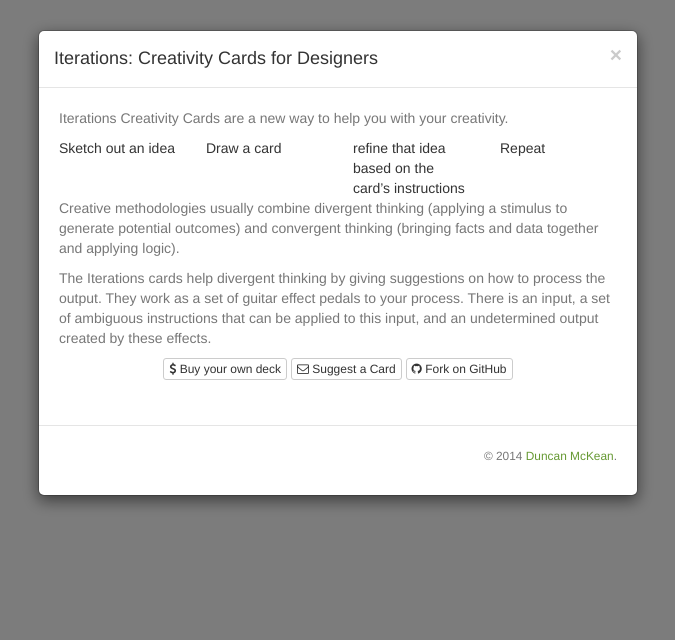
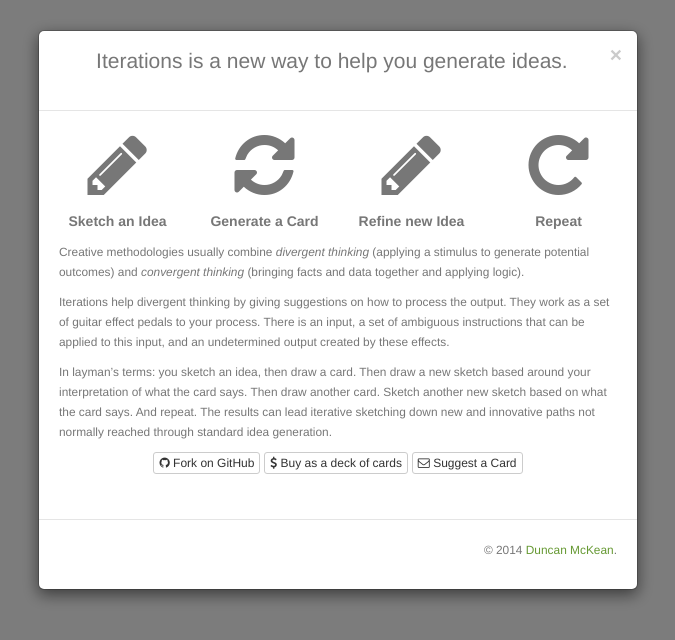
Before and after one commit to sprkwd/iterations, a plain HTML site: page index.html in a window 1280 px wide. Both pictures are taken after a click on the link 816 px from the left and 168 px from the top of the page. Shown: the whole page, without its empty margins (302-977 px from the left). Drawn offline with nearby package versions, Linux system fonts and the light colour scheme.

Commit message:
Styling modal instructions
It's as complete as I want it. Time to test on more humans.

```diff
--- a/index.html
+++ b/index.html
@@ -64,23 +64,22 @@
     <div class="modal-content">
       <div class="modal-header">
         <button type="button" class="close" data-dismiss="modal" aria-hidden="true">&times;</button>
-        <h4 class="modal-title" id="myModalLabel">Iterations: Creativity Cards for Designers</h4>
+        <p class="lead text-center">Iterations is a new way to help you generate ideas.</p>
       </div>
       <div class="modal-body">
 
-          <p>Iterations Creativity Cards are a new way to help you with your creativity.</p>
-
-          <div class="row">
-<div class="col-md-3">Sketch out an idea</div>
-              <div class="col-md-3">Draw a card</div>
-              <div class="col-md-3">refine that idea based on the card’s instructions</div>
-              <div class="col-md-3">Repeat</div>
-              </div>
+<div class="row">
+<div class="col-md-3"><p class="text-center"><strong><i class="fa fa-pencil fa-5x"></i></strong></p><p class="text-center"><strong>Sketch an Idea</strong></p></div>
+<div class="col-md-3"><p class="text-center"><strong><i class="fa fa-refresh fa-5x"></i></strong></p><p class="text-center"><strong>Generate a Card</strong></p></div>
+<div class="col-md-3"><p class="text-center"><strong><i class="fa fa-pencil fa-5x"></i></strong></p><p class="text-center"><strong>Refine new Idea</strong></p></div>
+<div class="col-md-3"><p class="text-center"><strong><i class="fa fa-repeat fa-5x"></i></strong></p><p class="text-center"><strong>Repeat</strong></p></div>
+</div>
 
 
-    <p>Creative methodologies usually combine divergent thinking (applying a stimulus to generate potential outcomes) and convergent thinking (bringing facts and data together and applying logic).</p>
-    <p>The Iterations cards help divergent thinking by giving suggestions on how to process the output. They work as a set of guitar effect pedals to your process. There is an input, a set of ambiguous instructions that can be applied to this input, and an undetermined output created by these effects.</p>
-          <p style="text-align: center;"><a href="http://shop.sparkwoodand21.com/product/creativity-cards/" role="button" class="btn btn-default btn-xs" ><i class="fa fa-usd"></i> Buy your own deck</a> <a href="mailto:info@sparkwoodand21.com?subject=SuggestACard" role="button" class="btn btn-default btn-xs" ><i class="fa fa-envelope-o"></i> Suggest a Card</a> <a href="https://github.com/dncnmckn/iterations" role="button" class="btn btn-default btn-xs" ><i class="fa fa-github"></i> Fork on GitHub</a></p>
+    <p><small>Creative methodologies usually combine <em>divergent thinking</em> (applying a stimulus to generate potential outcomes) and <em>convergent thinking</em> (bringing facts and data together and applying logic).</small></p>
+    <p><small>Iterations help divergent thinking by giving suggestions on how to process the output. They work as a set of guitar effect pedals to your process. There is an input, a set of ambiguous instructions that can be applied to this input, and an undetermined output created by these effects.</small></p>
+          <p><small>In layman’s terms: you sketch an idea, then draw a card. Then draw a new sketch based around your interpretation of what the card says. Then draw another card. Sketch another new sketch based on what the card says. And repeat. The results can lead iterative sketching down new and innovative paths not normally reached through standard idea generation.</small></p>
+          <p style="text-align: center;"><a href="https://github.com/dncnmckn/iterations" role="button" class="btn btn-default btn-xs" ><i class="fa fa-github"></i> Fork on GitHub</a> <a href="http://shop.sparkwoodand21.com/product/creativity-cards/" role="button" class="btn btn-default btn-xs" ><i class="fa fa-usd"></i> Buy as a deck of cards</a> <a href="mailto:info@sparkwoodand21.com?subject=SuggestACard" role="button" class="btn btn-default btn-xs" ><i class="fa fa-envelope-o"></i> Suggest a Card</a></p>
       </div>
       <div class="modal-footer">
         <p><small>&copy; 2014 <a href="http://duncanmckean.com">Duncan McKean</a>.</small></p>
@@ -96,7 +95,7 @@
 <div class="col-md-3"></div>
 
 <div class="col-md-6">
-<h2 style="text-align: center;">Iterations Creativity Cards <small><a href="#" data-toggle="modal" data-target="#details"><i class="fa fa-question-circle"></i></a></small></h2>
+<h2 style="text-align: center;">Iterations Idea Generation <small><a href="#" data-toggle="modal" data-target="#details"><i class="fa fa-question-circle"></i></a></small></h2>
 <div id="cards"></div>
 
 <div class="sharing">
```
